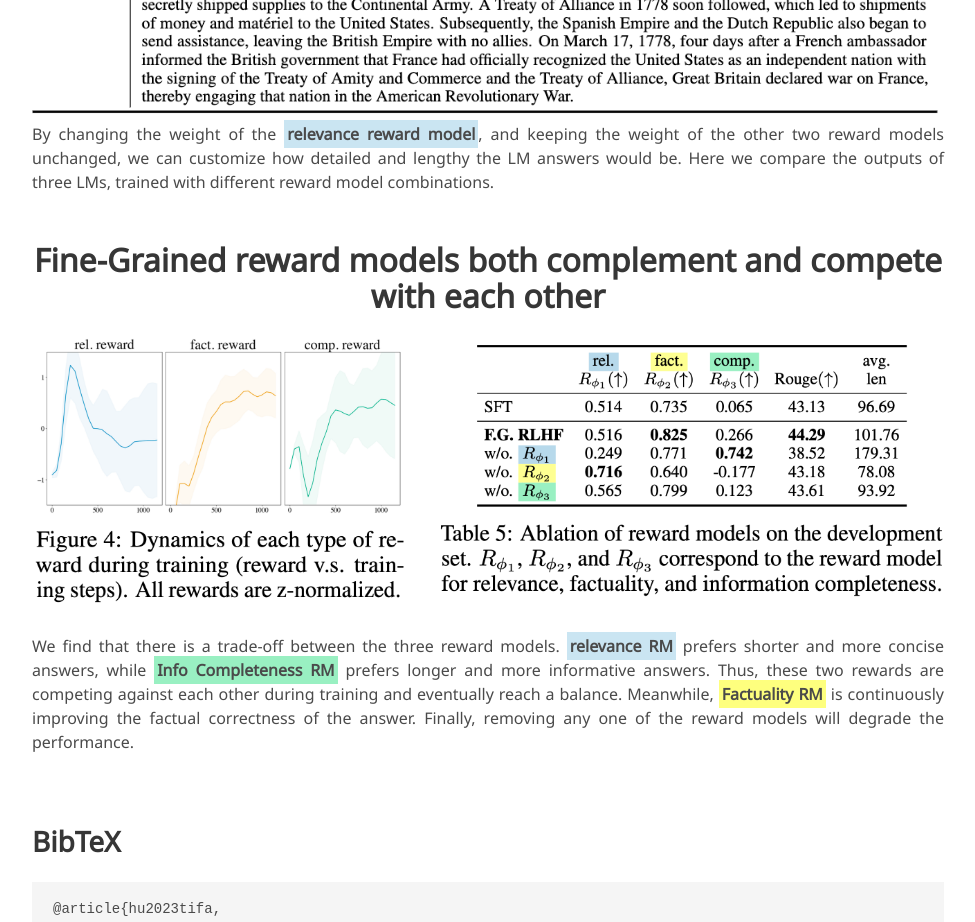
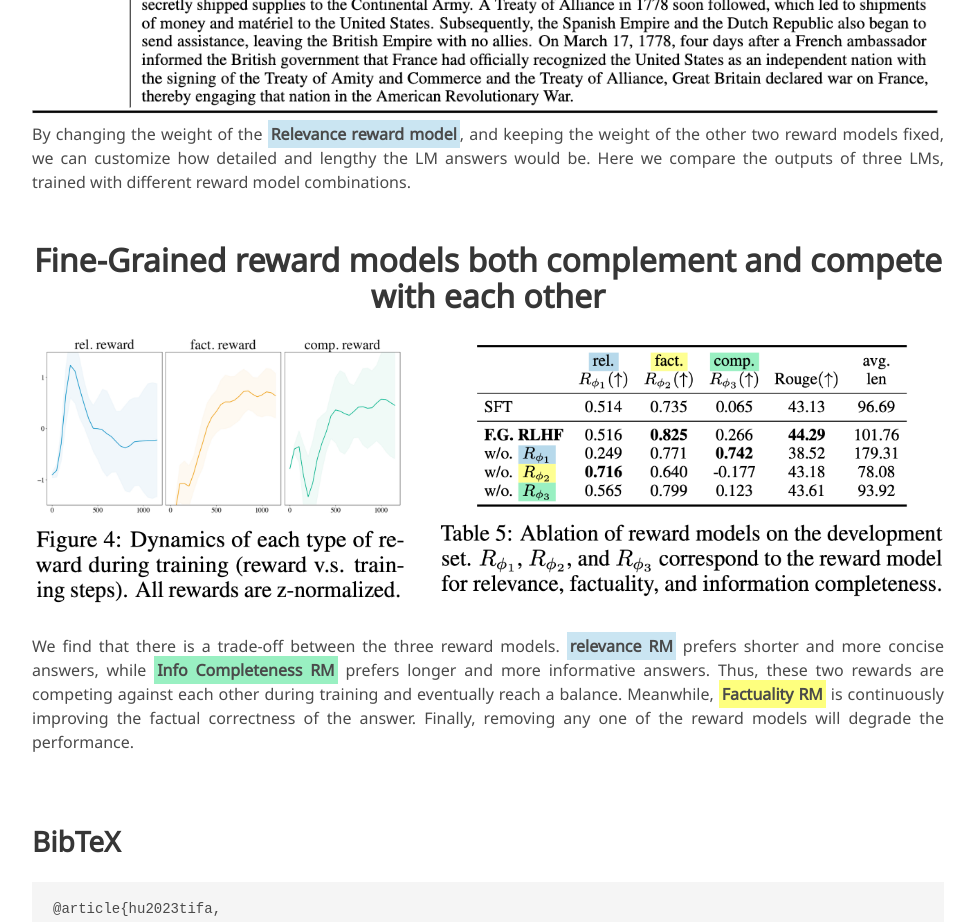
Before and after one commit to FineGrainedRLHF/FineGrainedRLHF.github.io, a plain HTML site: page index.html in a window 1280 px wide. Shown: the part 4800-5722 px from the top of the page, without its empty margins (152-1127 px from the left). Drawn offline with nearby package versions, Linux system fonts and the light colour scheme; some icons are missing; a web font is replaced by a local one.

Commit message:
Update index.html

```diff
--- a/index.html
+++ b/index.html
@@ -365,7 +365,7 @@
       <h2 class="title is-3">Customize LM behaviors</h2>
       <img src="static/images/customization.png" style="width:100%;">
       <div class="content has-text-justified">
-        By changing the weight of the <span class="err1marker"><b>relevance reward model</b></span>, and keeping the weight of the other two reward models unchanged,
+        By changing the weight of the <span class="err1marker"><b>Relevance reward model</b></span>, and keeping the weight of the other two reward models fixed,
         we can customize how detailed and lengthy the LM answers would be.
         Here we compare the outputs of three LMs, trained with different reward model combinations.
       </div>
```
